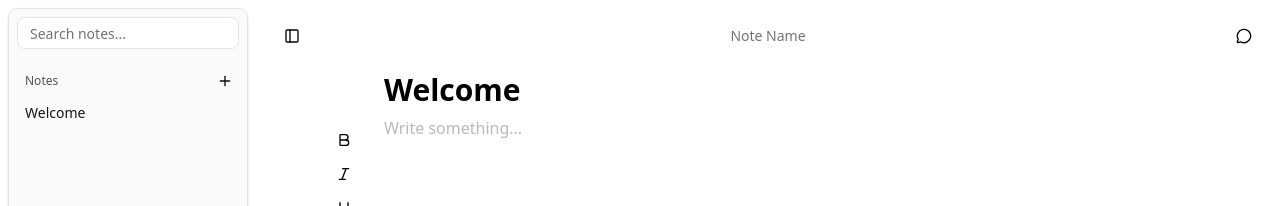
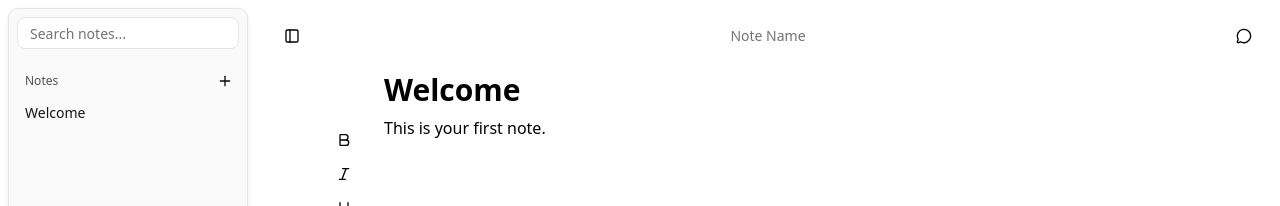
Before and after one commit to ryandotelliott/zen-notes, a Next.js app: page / in a window 1280 px wide. Shown: the top 206 px of the page. Built offline with nearby package versions, Linux system fonts and the light colour scheme.

Commit message:
Refactor EditorMain to handle note content updates with debouncing; integrate note selection logic and cleanup on unmount

```diff
--- a/src/components/editor/editor-main.tsx
+++ b/src/components/editor/editor-main.tsx
@@ -5,36 +5,111 @@ import StarterKit from '@tiptap/starter-kit';
 import Underline from '@tiptap/extension-underline';
 import Highlight from '@tiptap/extension-highlight';
 import { Placeholder } from '@tiptap/extensions';
-import { useEffect } from 'react';
+import { useEffect, useCallback, useRef } from 'react';
 import { cn } from '@/lib/utils';
 import EditorToolbar from './editor-toolbar';
 import EditorTitle from './editor-title';
+import { useNotesStore } from '@/stores/notes-store';
 
 type EditorBodyProps = {
-  initialContent?: string;
   className?: string;
 };
 
-export default function EditorMain({ initialContent, className }: EditorBodyProps) {
+export default function EditorMain({ className }: EditorBodyProps) {
+  const selectedNoteId = useNotesStore((s) => s.selectedNoteId);
+  const updateNote = useNotesStore((s) => s.updateNote);
+  const setEditorContentGetter = useNotesStore((s) => s.setEditorContentGetter);
+
+  const originalContentRef = useRef<string | null>(null);
+  const saveTimeoutRef = useRef<NodeJS.Timeout | null>(null);
+  const DEBOUNCE_MS = 500;
+
+  // Schedule a debounced save
+  const scheduleSave = useCallback(
+    (content: string) => {
+      if (!selectedNoteId) return;
+
+      // Clear any pending save
+      if (saveTimeoutRef.current) {
+        clearTimeout(saveTimeoutRef.current);
+      }
+
+      saveTimeoutRef.current = setTimeout(() => {
+        if (content !== originalContentRef.current) {
+          updateNote(selectedNoteId, { content });
+          originalContentRef.current = content;
+        }
+      }, DEBOUNCE_MS);
+    },
+    [selectedNoteId, updateNote],
+  );
+
   const editor = useEditor({
     immediatelyRender: false,
     extensions: [StarterKit, Underline, Highlight, Placeholder.configure({ placeholder: 'Write something...' })],
-    content: initialContent ?? '',
+    content: '',
     editorProps: {
       attributes: {
-        class: 'dark:prose-invert max-w-none focus:outline-none h-full w-full overflow-auto',
+        class: 'max-w-none focus:outline-none h-full w-full overflow-auto',
       },
+    },
+    onUpdate: ({ editor }) => {
+      const content = editor.getHTML();
+      const changed = content !== originalContentRef.current;
+
+      if (changed) {
+        scheduleSave(content);
+      } else if (saveTimeoutRef.current) {
+        clearTimeout(saveTimeoutRef.current);
+        saveTimeoutRef.current = null;
+      }
     },
   });
 
   useEffect(() => {
+    setEditorContentGetter(() => editor?.getHTML() ?? '');
+
     return () => {
+      setEditorContentGetter(undefined);
+    };
+  }, [editor, setEditorContentGetter]);
+
+  // Update editor content only when the selected note ID changes
+  useEffect(() => {
+    if (!editor) return;
+
+    // Clear any pending saves when switching notes
+    if (saveTimeoutRef.current) {
+      clearTimeout(saveTimeoutRef.current);
+      saveTimeoutRef.current = null;
+    }
+
+    if (selectedNoteId) {
+      const state = useNotesStore.getState();
+      const note = state.notes.find((n) => n.id === selectedNoteId);
+      const content = note?.content ?? '';
+      originalContentRef.current = content;
+      editor.commands.setContent(content);
+    }
+  }, [editor, selectedNoteId]);
+
+  // Cleanup on unmount only to prevent unnecessarily re-creating the editor
+  useEffect(() => {
+    return () => {
+      if (saveTimeoutRef.current) {
+        clearTimeout(saveTimeoutRef.current);
+        saveTimeoutRef.current = null;
+      }
       editor?.destroy();
     };
   }, [editor]);
 
   return (
     <div className={cn('grid h-full min-h-0 grid-cols-[auto_1fr] grid-rows-[auto_1fr] gap-x-4 gap-y-2', className)}>
+      <aside className="col-start-1 row-start-2">
+        <EditorToolbar editor={editor} className="rounded p-2" />
+      </aside>
+
       <header className="col-start-2 row-start-1">
         <EditorTitle
           onKeyDown={(e) => {
@@ -46,10 +121,6 @@ export default function EditorMain({ initialContent, className }: EditorBodyProp
         />
       </header>
 
-      <aside className="col-start-1 row-start-2">
-        <EditorToolbar editor={editor} className="rounded p-2" />
-      </aside>
-
       <main className="col-start-2 row-start-2 min-h-0 overflow-hidden">
         <EditorContent editor={editor} className="h-full min-h-0 overflow-auto" />
       </main>
--- a/src/stores/notes-store.tsx
+++ b/src/stores/notes-store.tsx
@@ -1,3 +1,4 @@
+import { Editor } from '@tiptap/react';
 import { create } from 'zustand';
 
 export type Note = {
@@ -13,6 +14,10 @@ export type NoteUpdate = Partial<Omit<Note, 'id' | 'createdAt' | 'updatedAt'>>;
 type NoteStore = {
   notes: Note[];
   selectedNoteId: string | null;
+
+  getCurrentEditorContent: (() => string) | undefined;
+  setEditorContentGetter: (fn: (() => string) | undefined) => void;
+
   addNote: (note: Note) => void;
   updateNote: (id: string, updates: NoteUpdate) => void;
   deleteNote: (id: string) => void;
@@ -33,6 +38,10 @@ export const useNotesStore = create<NoteStore>((set) => ({
     },
   ],
   selectedNoteId: '1',
+
+  getCurrentEditorContent: undefined,
+  setEditorContentGetter: (fn) => set({ getCurrentEditorContent: fn }),
+
   addNote: (note) =>
     set((state) => ({
       notes: sortNotesByUpdatedAtDesc([note, ...state.notes]),
@@ -50,5 +59,17 @@ export const useNotesStore = create<NoteStore>((set) => ({
       notes: state.notes.filter((n) => n.id !== id),
       selectedNoteId: state.selectedNoteId === id ? null : state.selectedNoteId,
     })),
-  selectNote: (id) => set(() => ({ selectedNoteId: id })),
+  selectNote: (id) =>
+    set((state) => {
+      const prevId = state.selectedNoteId;
+      if (prevId) {
+        const note = state.notes.find((n) => n.id === id);
+        const currentContent = state.getCurrentEditorContent?.();
+        if (note && (currentContent !== null || currentContent !== undefined)) {
+          state.updateNote(prevId, { content: currentContent });
+        }
+      }
+
+      return { selectedNoteId: id };
+    }),
 }));
```
